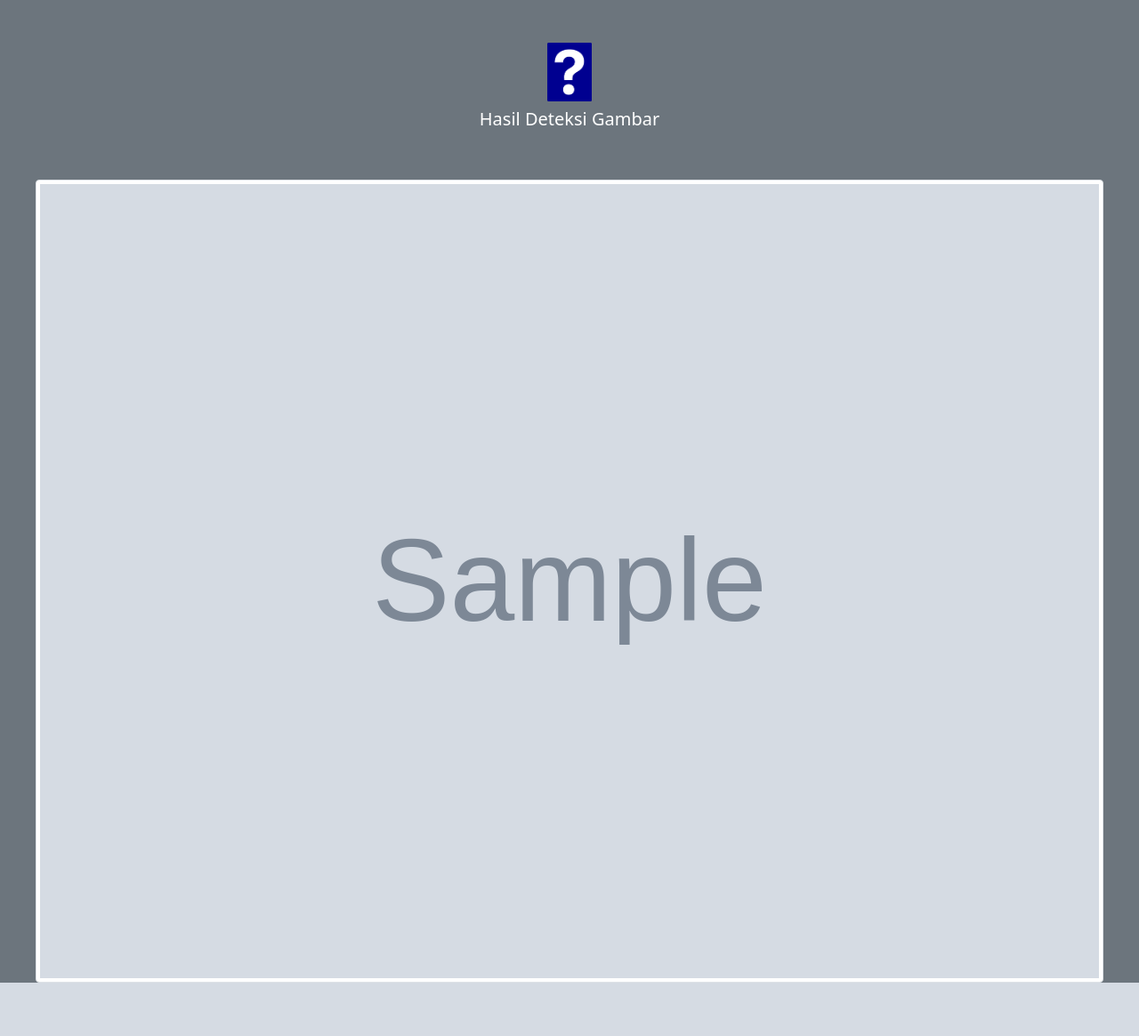
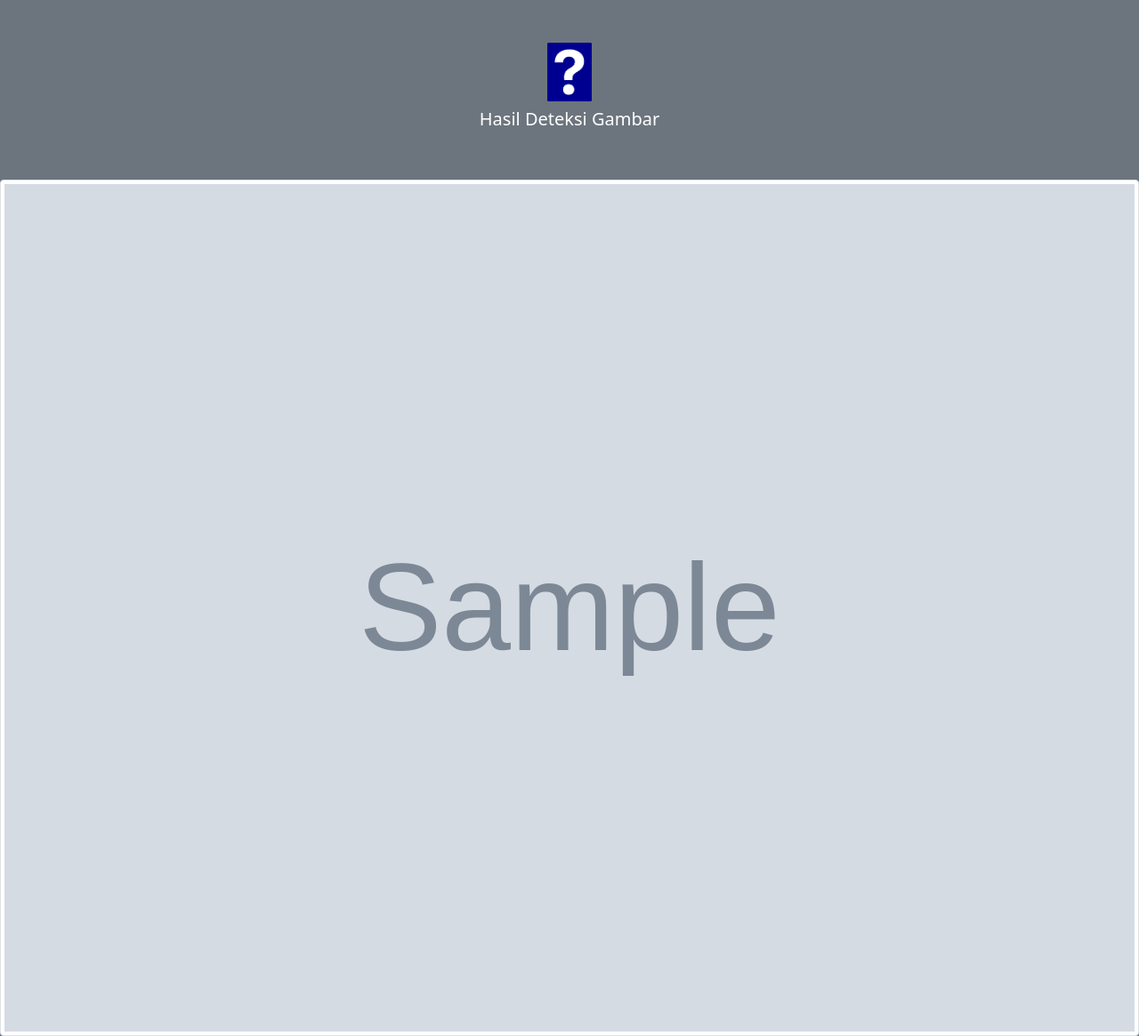
Before and after one commit to randifajar/Traffic-Sign-Detection, a Flask app: template templates/detect_image.html in a window 1280 px wide. Shown: the whole page at 89% size. Before the commit the page ends 1105 px from the top, so only its background shows below. Run offline with Flask 2, Linux system fonts and the light colour scheme; the template is opened without the code that fills it: most values are stand-ins (such as "Sample title", 1, 10 or a date in 2020); grey boxes marked "Sample" are stand-in pictures; some libraries are stand-ins or nearby versions.

Commit message:
Update detect_image.html

```diff
--- a/templates/detect_image.html
+++ b/templates/detect_image.html
@@ -19,7 +19,7 @@
     <br />
     {% if detect_file_url %}
     <div class="mt-4">
-        <img src="{{ detect_file_url }}" class="img-thumbnail" alt="uploaded image" style="width: 1200px;">
+        <img src="{{ detect_file_url }}" class="img-thumbnail" alt="uploaded image" style="width: 1700px;">
     </div>
     {% endif %}
 </body>
```
